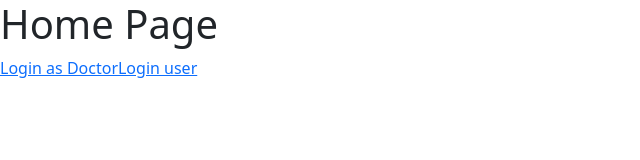
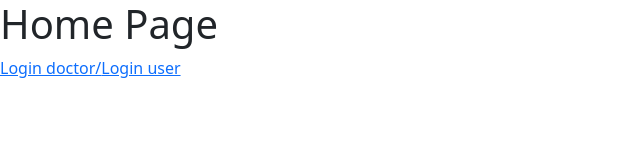
Before and after one commit to sudheerachl/frontend-project, a React (Vite) app: page / in a window 1280 px wide. Shown: the top 160 px of the page, without its empty margins (0-640 px from the left). Built offline with nearby package versions, Linux system fonts and the light colour scheme.

Commit message:
Update Homepage.jsx

```diff
--- a/src/Homepage.jsx
+++ b/src/Homepage.jsx
@@ -6,7 +6,7 @@ const HomePage = () => {
     <div className="HomePage">
       <h1>Home Page</h1>
       <div className="links">
-        <a href="https://frontend-project-aeu2oc4vl-cherukuri-lakshmi-sudheeras-projects.vercel.app/login-doctor">Login as Doctor</a>
+          <Link to="/login-doctor">Login doctor/</Link>
         <Link to="/login-user">Login user</Link>
       </div>
     </div>
```
